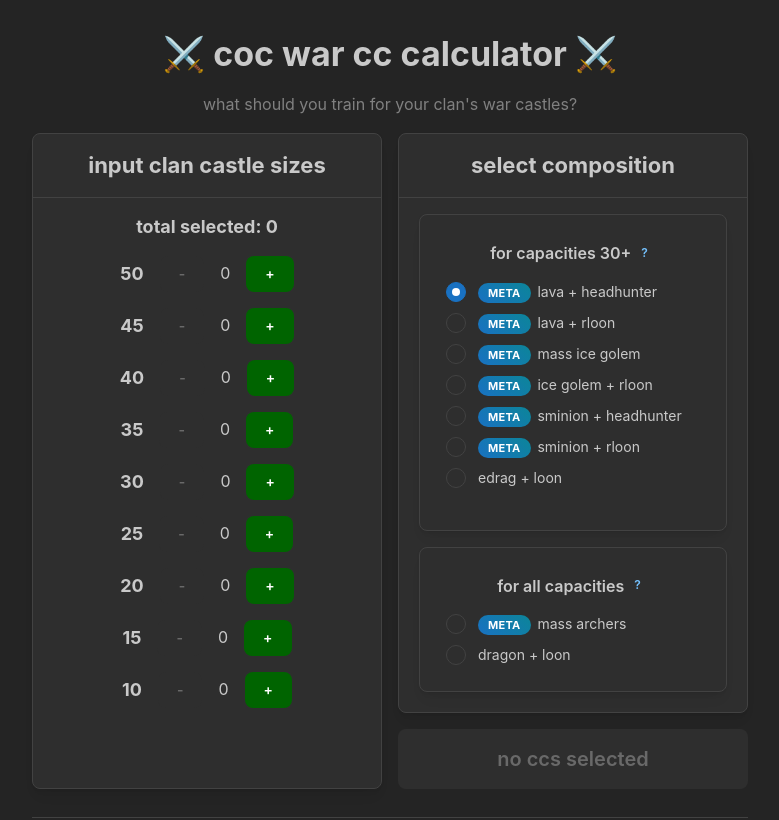
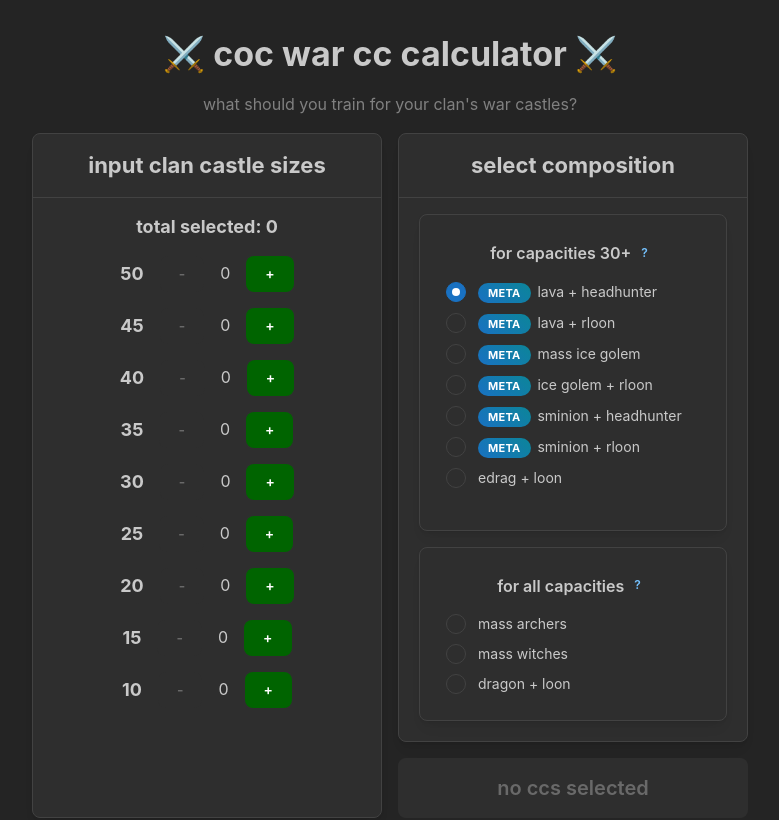
Before and after one commit to andrewli5/war-cc-calculator, a React (Vite) app: page / in a window 1280 px wide. Shown: the top 820 px of the page, without its empty margins (250-1029 px from the left). Built offline with nearby package versions, Linux system fonts and the light colour scheme.

Commit message:
added mass witches, removed meta tag from mass archers

```diff
--- a/src/Website.tsx
+++ b/src/Website.tsx
@@ -348,7 +348,7 @@
 const COMPS_UNDER_30 = [
   {
     value: "archer",
-    label: MetaLabel("mass archers"),
+    label: "mass archers",
     troops: {
       10: {
         archers: 10,
@@ -376,6 +376,47 @@
       },
       50: {
         archers: 50,
+      },
+    },
+  },
+  {
+    value: "witch",
+    label: "mass witches",
+    troops: {
+      ...DEFAULT_UNDER_30_COMPS,
+      15: {
+        witches: 1,
+        archers: 3
+      },
+      20: {
+        witches: 1,
+        valks: 1,
+      },
+      25: {
+        witches: 2,
+        archers: 1
+      },
+      30: {
+        witches: 2,
+        archers: 6
+      },
+      35: {
+        witches: 2,
+        headhunters: 1,
+        archers: 5
+      },
+      40: {
+        witches: 3,
+        archers: 4
+      },
+      45: {
+        witches: 3,
+        headhunters: 1,
+        archers: 3
+      },
+      50: {
+        witches: 4,
+        archers: 2
       },
     },
   },
```
